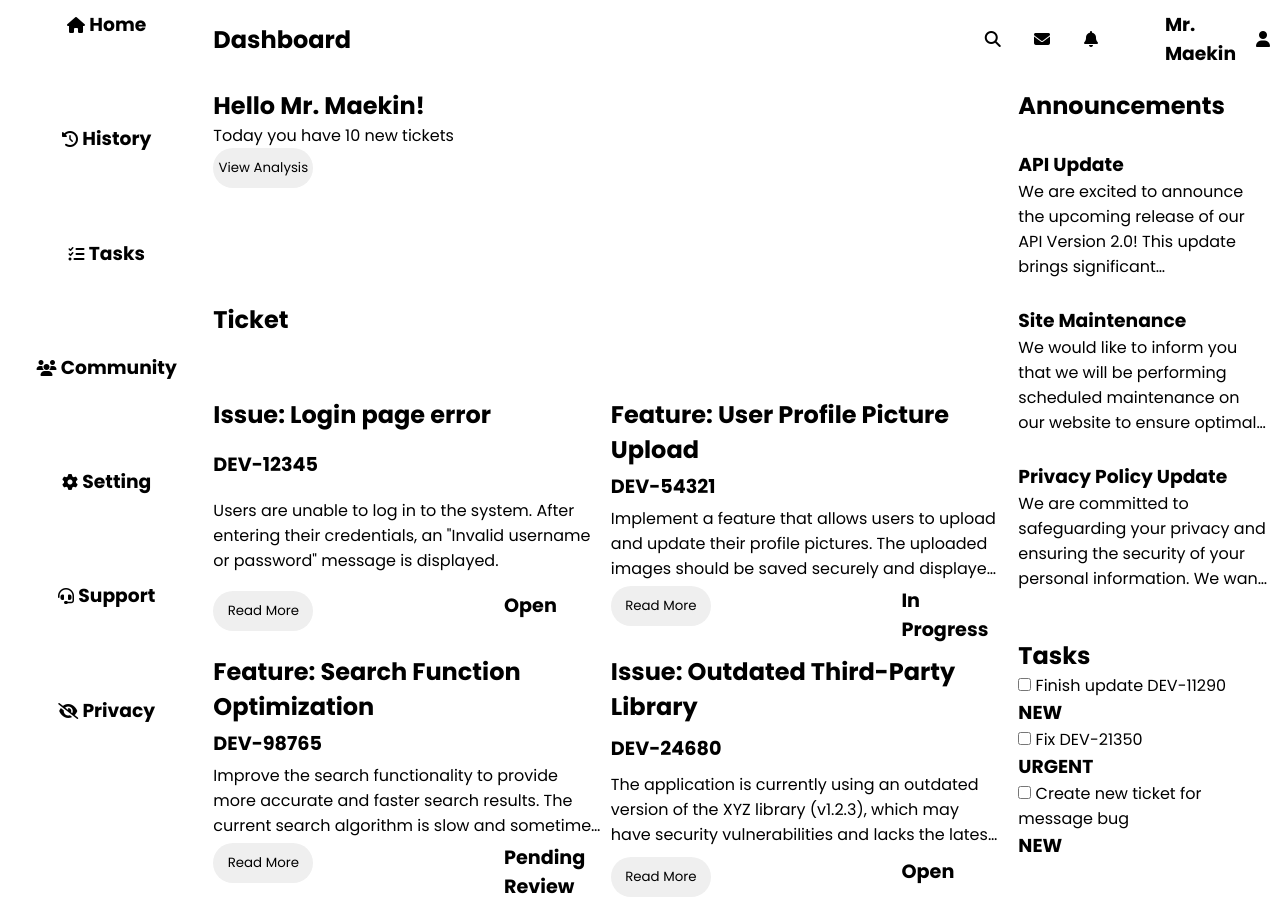
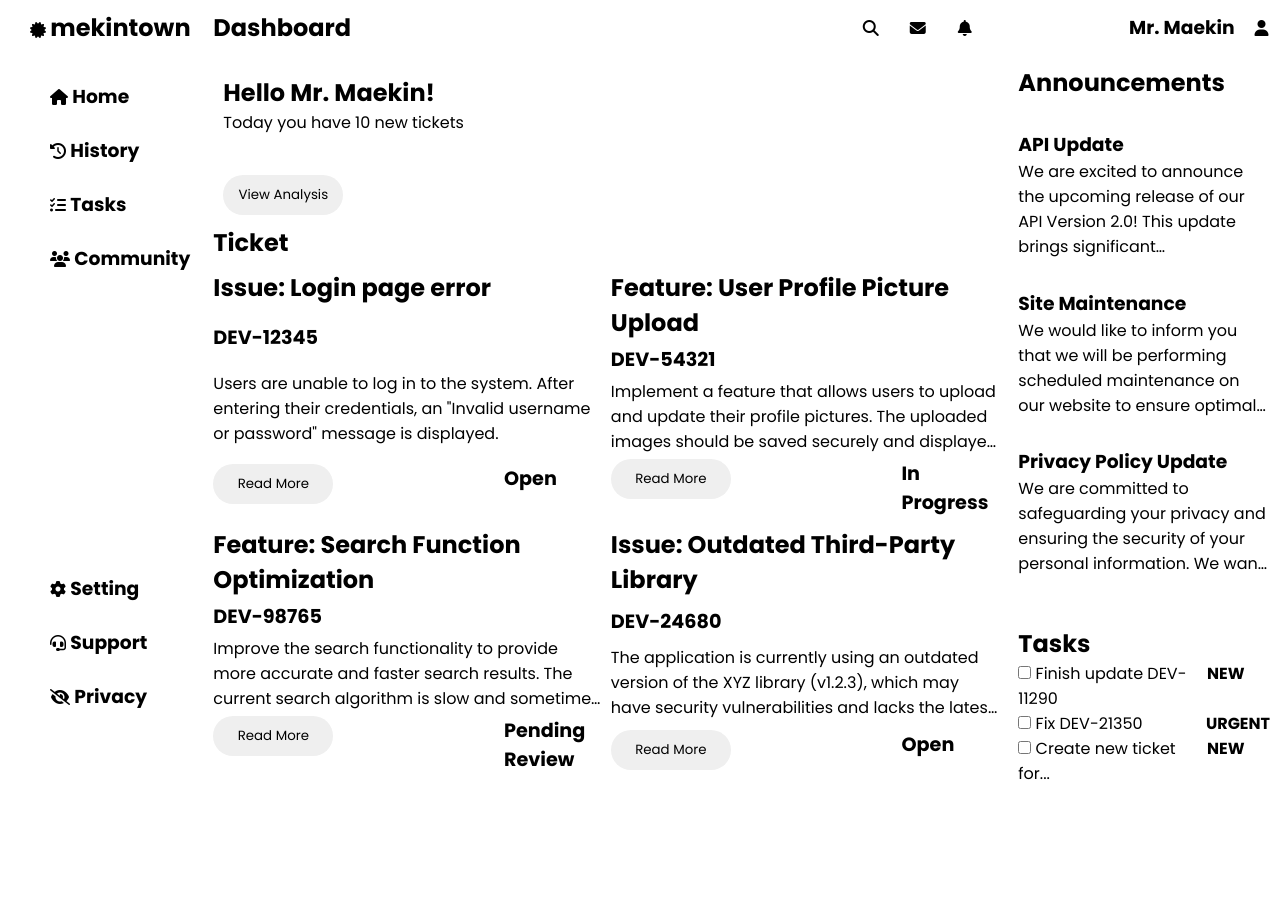
Before and after one commit to mekintown/admin-dashboard, a plain HTML site: page index.html in a window 1280 px wide. Shown: the top 904 px of the page. After the commit the page ends 810 px from the top, so only its background shows below. Drawn offline with Linux system fonts and the light colour scheme.

Commit message:
Make layout to be on one page

```diff
--- a/index.html
+++ b/index.html
@@ -13,32 +13,44 @@
     <div class="container">
         <nav class="sidebar">
             <div>
+                <i class="fa-solid fa-certificate"></i>
+                <h2>mekintown</h2>
+            </div>
+            <div class="sidebar-upper">
+                <ul>
+                    <li>
                         <i class="fa-solid fa-house"></i>
                         <h3>Home</h3>
-            </div>
-            <div>
+                    </li>
+                    <li>
                         <i class="fa-solid fa-clock-rotate-left"></i>
                         <h3>History</h3>
-            </div>
-            <div>
+                    </li>
+                    <li>
                         <i class="fa-solid fa-list-check"></i>
                         <h3>Tasks</h3>
-            </div>
-            <div>
+                    </li>
+                    <li>
                         <i class="fa-solid fa-users"></i>
                         <h3>Community</h3>
+                    </li>
+                </ul>
             </div>
-            <div>
+            <div class="sidebar-lower">
+                <ul>
+                    <li>
                         <i class="fa-solid fa-gear"></i>
                         <h3>Setting</h3>
-            </div>
-            <div>
+                    </li>
+                    <li>
                         <i class="fa-solid fa-headset"></i>
                         <h3>Support</h3>
-            </div>
-            <div>
+                    </li>
+                    <li>
                         <i class="fa-solid fa-eye-slash"></i>
                         <h3>Privacy</h3>
+                    </li>
+                </ul>
             </div>
         </nav>
         <article>
@@ -96,8 +108,7 @@
                         <div class="ticket">
                             <h2 class="ticket-header">Issue: Outdated Third-Party Library</h2>
                             <h3 class="ticket-id">DEV-24680</h3>
-                            <p class="ticket-description">The application is currently using an outdated version of the XYZ library (v1.2.3), which may have security vulnerabilities and lacks the latest features and optimizations.
-                                Action Required:</p>
+                            <p class="ticket-description">The application is currently using an outdated version of the XYZ library (v1.2.3), which may have security vulnerabilities and lacks the latest features and...</p>
                             <footer>
                                 <button>Read More</button>
                                 <h3 class="ticket-status">Open</h3>
@@ -134,18 +145,24 @@
                 <section class="taks">
                     <h2 class="section-title">Tasks</h2>
                     <div class="task">
+                        <div class="task-container">
                             <input type="checkbox" id="T-1193">
                             <label for="T-1193" class="task-title">Finish update DEV-11290</label>
+                        </div>
                         <h3 class="task-status">NEW</h3>
                     </div>
                     <div class="task">
+                        <div>
                             <input type="checkbox">
                             <label class="task-title">Fix DEV-21350</label>
+                        </div>
                         <h3 class="task-status">URGENT</h3>
                     </div>
                     <div class="task">
+                        <div>
                             <input type="checkbox">
-                        <label class="task-title">Create new ticket for message bug</label>
+                            <label class="task-title">Create new ticket for...</label>
+                        </div>
                         <h3 class="task-status">NEW</h3>
                     </div>
                 </section>
--- a/styles.css
+++ b/styles.css
@@ -7,7 +7,7 @@
 
 button{
     cursor: pointer;
-    width: 100px;
+    width: 120px;
     height: 40px;
     border-radius: 20px;
     border: none;
@@ -23,24 +23,41 @@ button{
 .sidebar {
     display: grid;
     grid-column: 1;
-    justify-items: center;
+    grid-template-rows: min-content 1fr 1fr;
+    margin-left: 30px;
     height: 100vh;
 }
 
-.sidebar h3 {
+.sidebar ul {
+    list-style-type: none;
+    margin-left: 20px;
+    display: grid;
+    gap: 25px;
+}
+
+.sidebar-upper {
+    margin-top: 20%;
+}
+.sidebar-lower {
+    margin-top: 80%;
+}
+
+.sidebar h3, .sidebar h2 {
     display: inline;
 }
 
 article {
     display: grid;
     grid-template-columns: 3fr 1fr;
-    gap: 20px
+    gap: 20px;
+    height: 100vh;
+    overflow: hidden;
 }
 
 header {
     display: grid;
     grid-column: 1 / -1;
-    grid-template-columns: 2.5fr 1fr;
+    grid-template-columns: 1.5fr 1fr;
     margin-right: 10px;
     align-items: center;
 }
@@ -60,31 +77,48 @@ header nav {
 
 header .profile {
     display: grid;
-    grid-template-columns: 1fr 1fr;
+    grid-template-columns: auto 1fr;
     gap: 20px;
     align-items: center;
 }
 
+
 .left-section {
     display: grid;
     grid-template-columns: 1fr;
-    grid-template-rows: 1fr 4fr;
+    grid-template-rows: 1fr 8fr;
+}
+
+.hero {
+    margin: 10px;
+}
+
+.hero button {
+    margin-top: 40px;
 }
 
 .ticket-section {
     display: grid;
-    grid-template-rows: 1fr 8fr;
+    grid-template-rows: auto 1fr;
+}
+
+
+.ticket-section .section-title {
+    margin-bottom: 10px;
 }
 
 .tickets {
     display: grid;
     grid-template-columns: repeat(2, 1fr);
-    gap: 10px
+    gap: 10px;
+    height: 65vh;
+    overflow: auto;
 }
 
 .right-section {
     display: grid;
-    grid-template-rows: 1fr 1fr;
+    grid-template-rows: auto auto;
+    height: 100vh;
     gap: 30px;
     margin-right: 10px;
 }
@@ -125,3 +159,14 @@ header .profile {
  .ticket h3 {
     font-size: 1.2rem;
  }
+
+
+
+ .task {
+    display: grid;
+    grid-template-columns: 3fr 1fr;
+ }
+
+ .task h3 {
+    font-size: 1rem;
+ }
```
Lines whose indentation alone changed are shown as unchanged.
